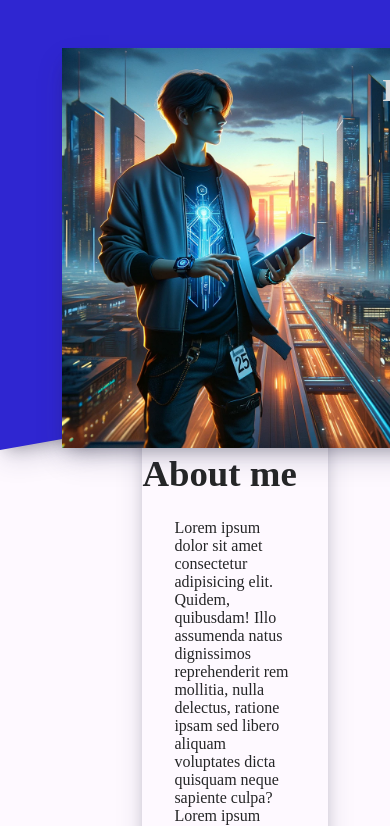
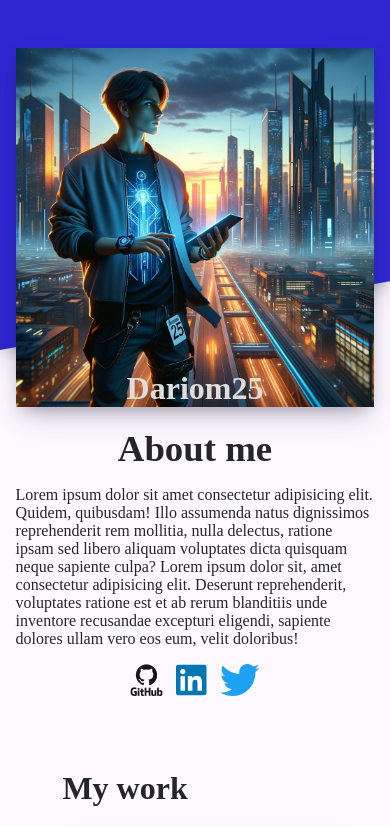
Before and after one commit to dariom25/homepage, a plain HTML site: page index.html in a window 390 px wide. Shown: the top 826 px of the page. Drawn offline with nearby package versions, Linux system fonts and the light colour scheme.

Commit message:
Make header responsive on all screen sizes

```diff
--- a/header.css
+++ b/header.css
@@ -78,6 +78,11 @@ header::before{
         display: block;
     }
 
+    .header-picture{
+        width: 25rem;
+        max-width: 100%;
+    }
+
     .picture-wrapper{
         float: left;
         position: relative;
@@ -119,3 +124,58 @@ header::before{
         display: none;
     }
 }
+
+@media (max-width: 805px) {
+    header::before{
+        height: 350px;
+    }
+
+    .header-content{
+        display: flex;
+        flex-direction: column;
+        justify-content: center;
+        align-items: center;
+        gap: 1rem;
+        margin: 0% 4%;
+    }
+
+    .name{
+        left: 50%;
+        bottom: 1%;
+        transform: translateX(-50%);
+    }
+
+    .about-me{
+        padding: 0;
+        margin: 0;
+        left: 0;
+    }
+
+    .shadow-box{
+        box-shadow: none;
+        display: flex;
+        flex-direction: column;
+        gap: 1rem;
+    }
+
+    .spacer{
+        height: 0;
+    }
+
+    .about-me-title{
+        padding: 0;
+        margin: 0;
+        text-align: center;
+    }
+
+    .about-me-content{
+        padding: 0;
+        margin: 0;
+    }
+
+    .icons{
+        display: flex;
+        justify-content: center;
+        gap: 0.8rem;
+    }
+}
```
